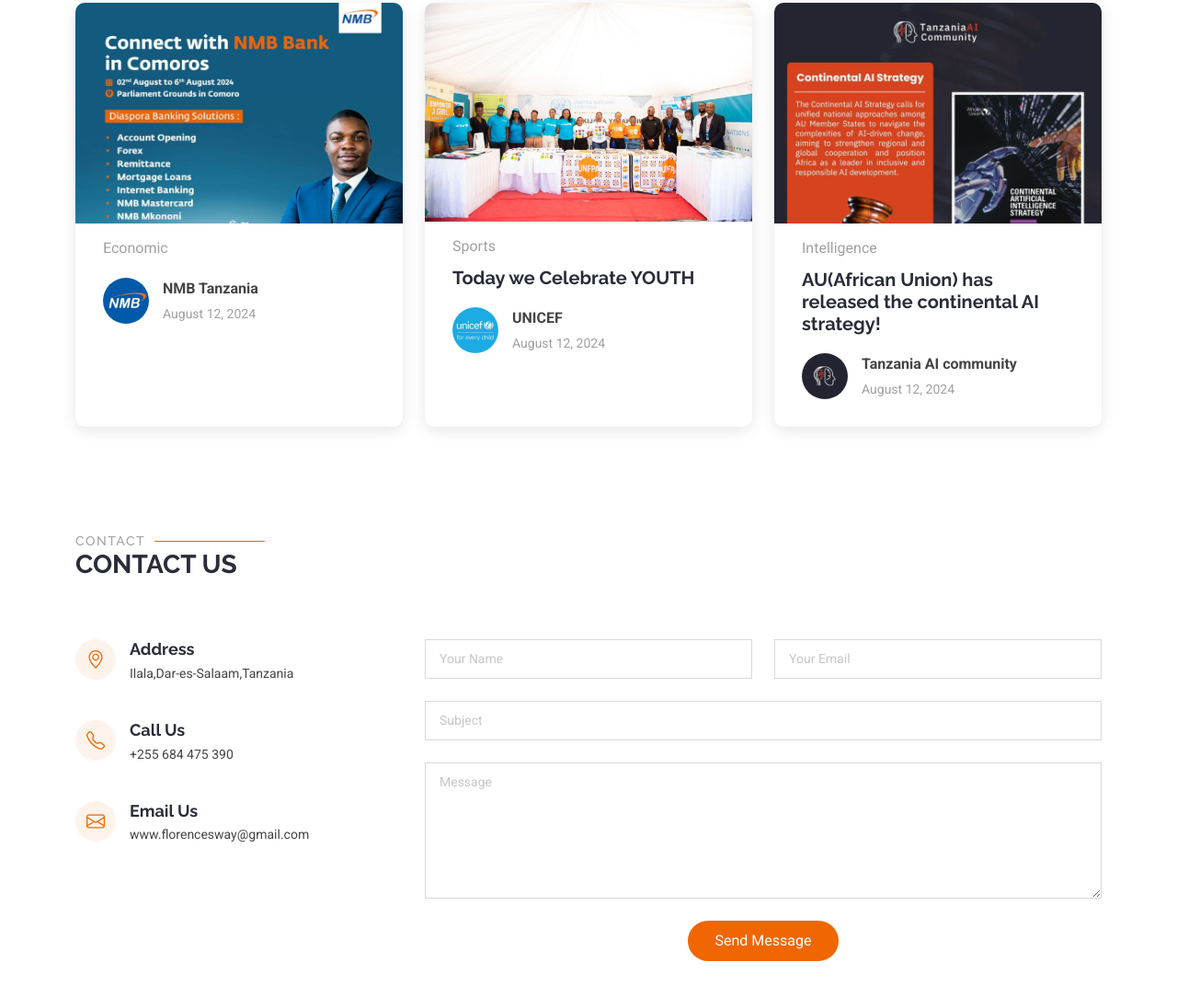
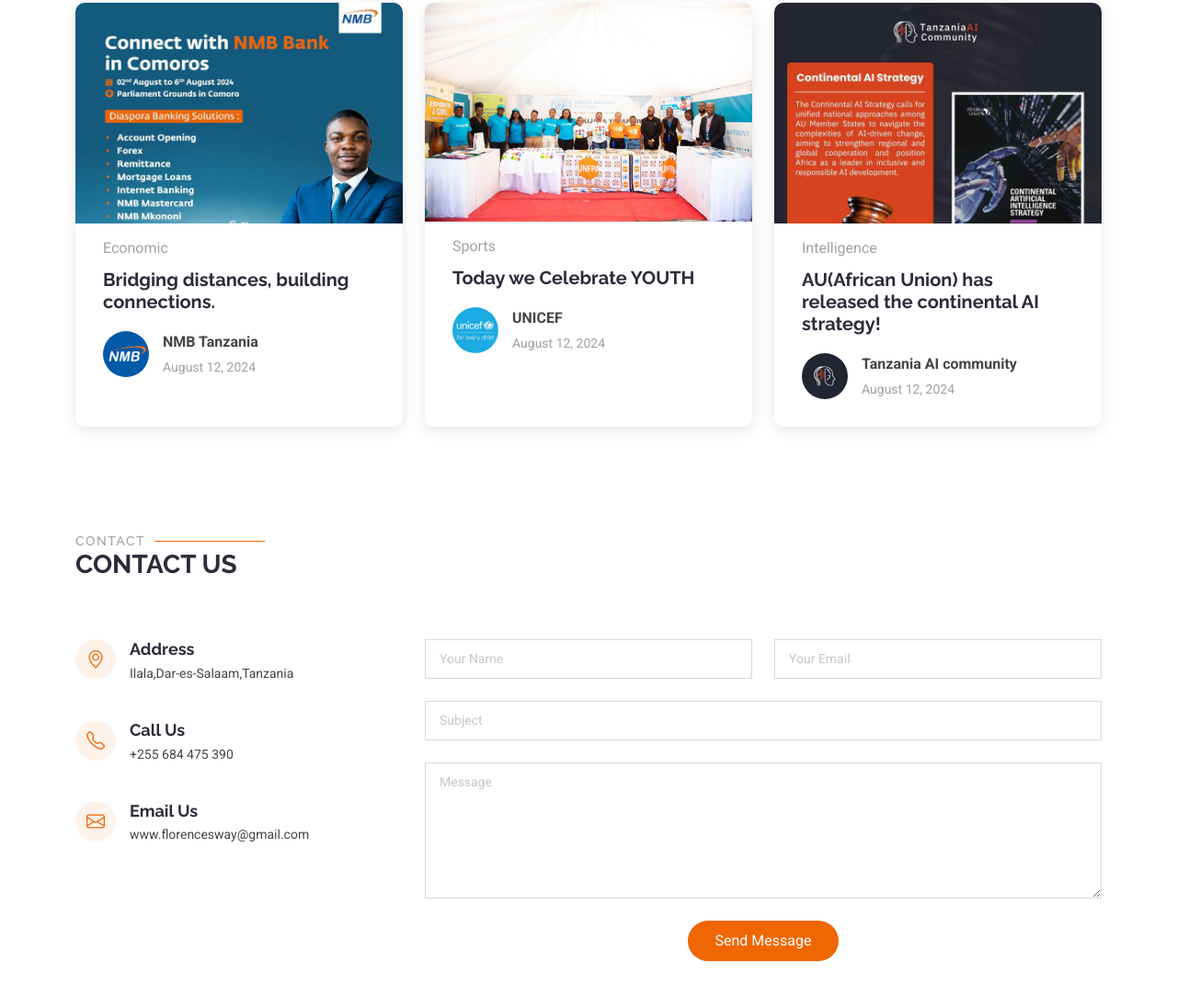
Before and after one commit to 14FLORENCE/Field, a plain HTML site: page index.html in a window 1280 px wide. Shown: the part 7915-8999 px from the top of the page at 92% size. Drawn offline with Linux system fonts and the light colour scheme.

Commit message:
update field

```diff
--- a/index.html
+++ b/index.html
@@ -973,7 +973,7 @@
                             <p class="post-category">Economic</p>
 
                             <h2 class="title">
-                                <a href="blog-details.html"></a>
+                                <a href="blog-details.html">Bridging distances, building connections.</a>
                             </h2>
 
                             <div class="d-flex align-items-center">
```
